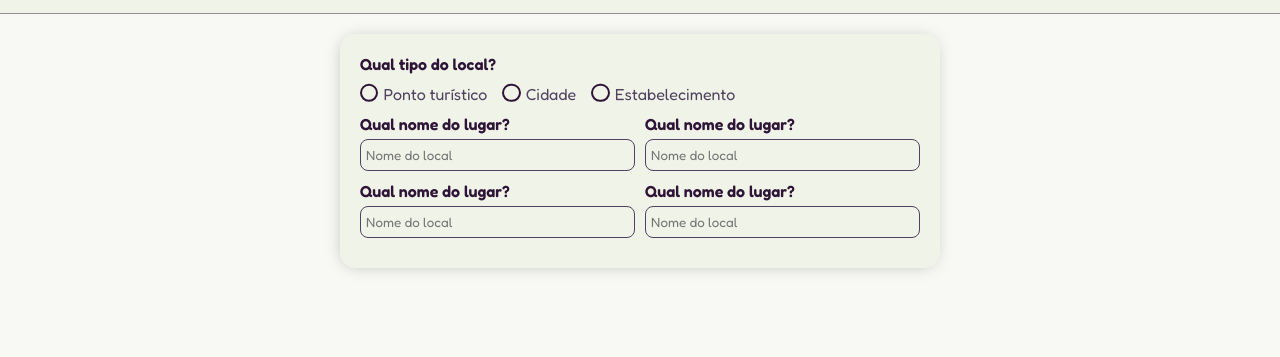
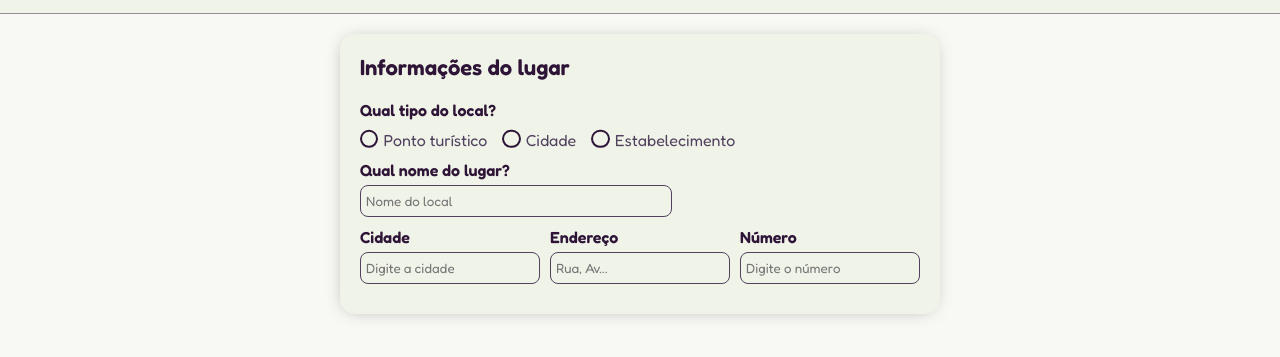
Before and after one commit to muricardoso/gulliver-traveller, a plain HTML site: page index.html in a window 1280 px wide. Shown: the part 85-442 px from the top of the page. Drawn offline with Linux system fonts and the light colour scheme.

Commit message:
inclusao de novos campos

```diff
--- a/css/fonts.css
+++ b/css/fonts.css
@@ -8,8 +8,8 @@
 .fontsize-16 {
     font-size: 16px;
 }
-.fontsize-20 {
-    font-size: 20px;
+.fontsize-22 {
+    font-size: 22px;
 }
 .fontsize-28 {
     font-size: 28px;
--- a/css/inputs.css
+++ b/css/inputs.css
@@ -13,6 +13,9 @@
     display: flex;
     flex-direction: column;
 
+}
+.title-card {
+    margin-bottom: 20px;
 }
 form {
     padding: 20px;
--- a/index.html
+++ b/index.html
@@ -46,6 +46,7 @@
   </header>
   <section id="card-cadastro-turistico" class="background-green-secondary">
     <form action="" method="post">
+      <div class="title-card color-primary font-bold fontsize-22">Informações do lugar</div>
       <section class="orientation-group-inputs-radio">
         <div class="container-input-radio">
           <label class="color-primary font-bold">Qual tipo do local?</label>
@@ -72,25 +73,27 @@
           </div>
           <input id="local-name" type="text" name="name" placeholder="Nome do local">
         </div>
-        <div class="container-input-text">
-          <div>
-            <label for="local-name" class="color-primary font-bold">Qual nome do lugar?</label>
-          </div>
-          <input id="local-name" type="text" name="name" placeholder="Nome do local">
-        </div>
+
+
       </section>
       <section class="orientation-group-inputs">
         <div class="container-input-text">
           <div>
-            <label for="local-name" class="color-primary font-bold">Qual nome do lugar?</label>
+            <label for="local-city" class="color-primary font-bold">Cidade</label>
           </div>
-          <input id="local-name" type="text" name="name" placeholder="Nome do local">
+          <input id="local-city" type="text" name="city" placeholder="Digite a cidade">
         </div>
         <div class="container-input-text">
           <div>
-            <label for="local-name" class="color-primary font-bold">Qual nome do lugar?</label>
+            <label for="local-adrees" class="color-primary font-bold">Endereço</label>
           </div>
-          <input id="local-name" type="text" name="name" placeholder="Nome do local">
+          <input id="local-adrees" type="text" name="adress" placeholder="Rua, Av...">
+        </div>
+        <div class="container-input-text">
+          <div>
+            <label for="local-number" class="color-primary font-bold">Número</label>
+          </div>
+          <input id="local-number" type="text" name="number" placeholder="Digite o número">
         </div>
       </section>
     </form>
```
